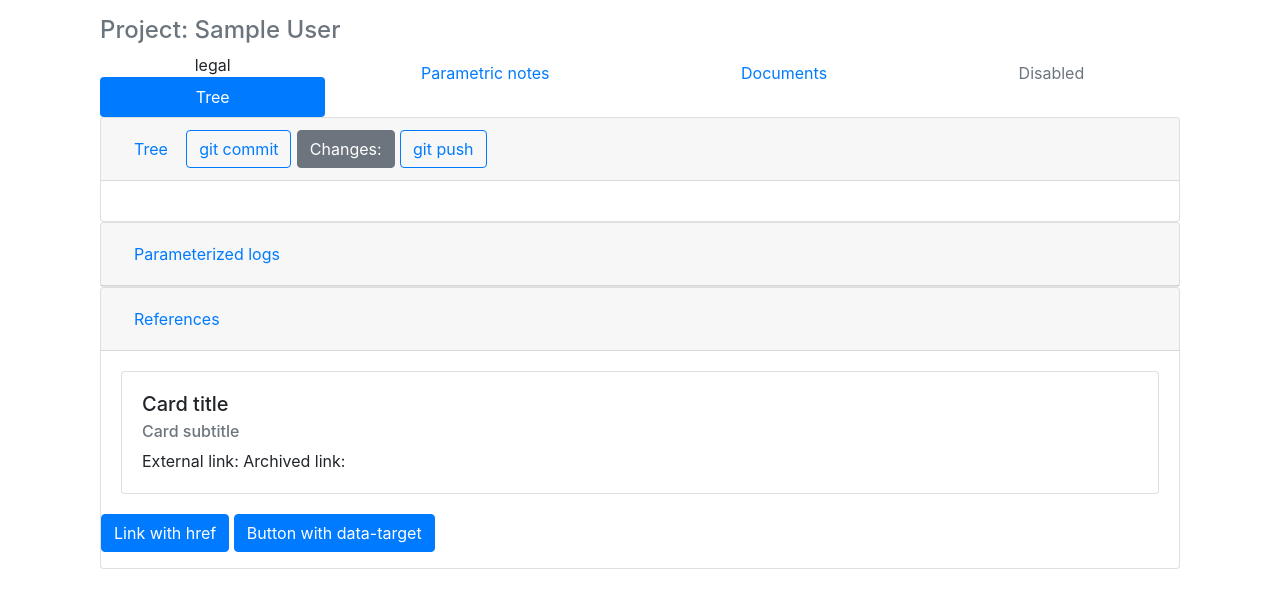
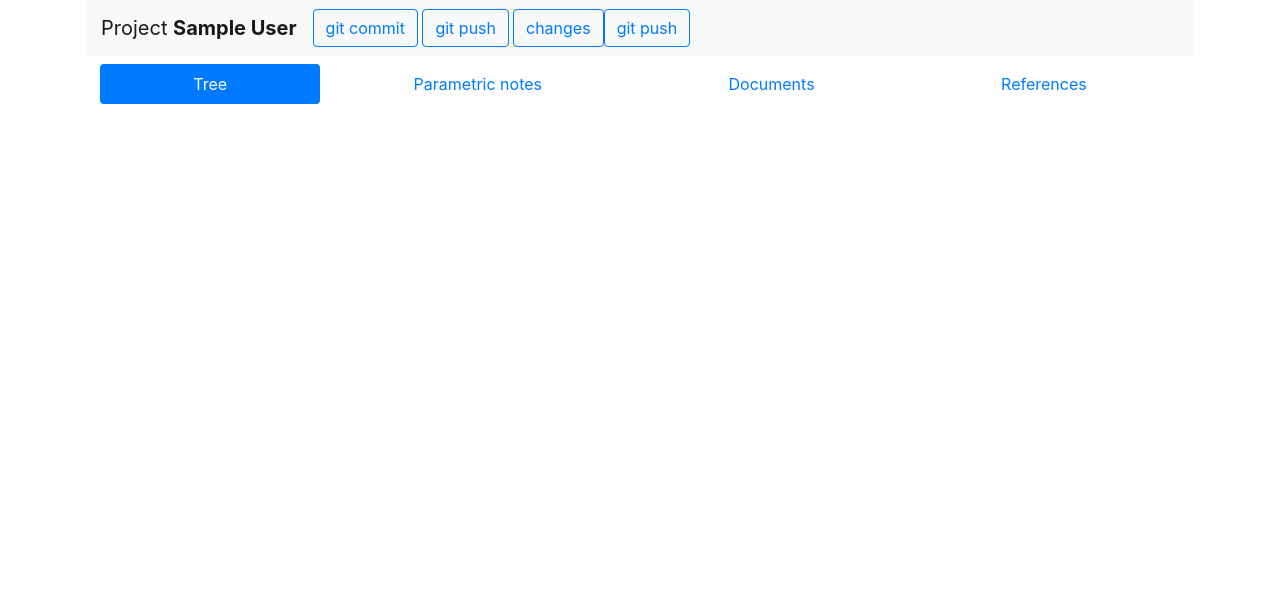
Before and after one commit to 0xDBFB7/hargrave, a Flask app: template files/hargrave/template/project.html in a window 1280 px wide. Shown: the top 608 px of the page. Run offline with Flask 2, Linux system fonts and the light colour scheme; the template is opened without the code that fills it: most values are stand-ins (such as "Sample title", 1, 10 or a date in 2020); some libraries are stand-ins or nearby versions.

Commit message:
References

```diff
--- a/files/hargrave/hargrave_ref.py
+++ b/files/hargrave/hargrave_ref.py
@@ -5,3 +5,5 @@
 
 def log(message):
     logging.debug(message)
+
+pybtex.database.parse_string(value, bib_format, **kwargs)
--- a/files/hargrave/template/add_reference.html
+++ b/files/hargrave/template/add_reference.html
@@ -1,35 +1,50 @@
-
 <div class="modal fade" id="add_reference" tabindex="-1" role="dialog" aria-labelledby="" aria-hidden="true">
   <div class="modal-dialog" role="document">
     <div class="modal-content">
+
+
       <div class="modal-header">
-        <h5 class="modal-title" id="exampleModalLabel">Git commit</h5>
+        <h5 class="modal-title" id="exampleModalLabel">Add Reference</h5>
         <button type="button" class="close" data-dismiss="modal" aria-label="Close">
           <span aria-hidden="true">&times;</span>
         </button>
       </div>
+
+
       <div class="modal-body">
 
+        <div id="alerts"></div>
 
-        <div class="input-group">
-          <textarea class="form-control" id="raw_bibtex" name="raw_bibtex" aria-label="With textarea">Paste raw BibTeX</textarea>
-        </div>
+        <div class="col-md">
+          <div class="row">
+            <div class="input-group">
+              <textarea
+                class="form-control"
+                id="raw_bibtex"
+                name="raw_bibtex"
+                aria-label="With textarea"
+                placeholder="You can paste some raw BibTeX here if you'd like."
+                rows="4" cols="50"
+                ></textarea>
+            </div>
+          </div>
 
-        <div class="row m-b-1">
-          <div class="col-sm-6 offset-sm-3">
-            <button type="button" class="btn btn-primary btn-block" onclick="document.getElementById('inputFile').click()">Add Image</button>
-            <div class="form-group inputDnD">
-              <label class="sr-only" for="inputFile">File Upload</label>
-              <input type="file" class="form-control-file text-primary font-weight-bold" id="inputFile" accept="image/*" onchange="readUrl(this)" data-title="Drag and drop a file">
+          <div class="row">
+            <div class="input-group mt-3 mb-3">
+              <div class="custom-file">
+                <input type="file" class="custom-file-input" id="add_reference_file">
+                <label class="custom-file-label" for="add_reference_file">Choose file</label>
+              </div>
+              <div class="input-group-append">
+                <span class="input-group-text" id="">Upload</span>
+              </div>
             </div>
           </div>
         </div>
-
-
       </div>
       <div class="modal-footer">
         <button type="button" class="btn btn-secondary" data-dismiss="modal">Close</button>
-        <button type="button" class="btn btn-primary">Commit</button>
+        <button type="button" class="btn btn-primary">Add</button>
       </div>
     </div>
   </div>
--- a/files/hargrave/template/js/add_reference.js
+++ b/files/hargrave/template/js/add_reference.js
@@ -1,12 +1,22 @@
-function readUrl(input) {
-  if (input.files && input.files[0]) {
-    let reader = new FileReader();
-    reader.onload = (e) => {
-      let imgData = e.target.result;
-      let imgName = input.files[0].name;
-      input.setAttribute("data-title", imgName);
-      console.log(e.target.result);
-    }
-    reader.readAsDataURL(input.files[0]);
-  }
-}
+$(document).ready(function() {
+
+/////Send the form as an AJAX post request, redirect on success, or write a warning on failure.
+$("#create_project").click(function() {
+  $.ajax({
+      type: "POST",
+      url: '/new_project',
+      data: $("#project_form").serialize(),
+      success: function(data)
+      {
+        var parsed_data = JSON.parse(data)
+        if(parsed_data.success){
+          redirectPost("/project",parsed_data["project_id"])
+        }
+        else{
+          $('#add_reference_alerts').replaceWith(
+            '<div class="alert alert-warning">' + parsed_data.alert_message + '</div>');
+        }
+      }
+    });
+    return false;
+});
--- a/files/hargrave/template/project.html
+++ b/files/hargrave/template/project.html
@@ -1,45 +1,67 @@
 <head>
 	{% include 'boilerplate.html' %}
+	<script src="js/add_reference.js"></script>
+
 </head>
 
 <body>
 	<div class="container">
 
-		<div class="col-md-12">
 
-      <div class="text-muted">
-        <div class="row mt-3"></div>
-        <h4 class="text-muted">Project: {{project["display_name"]}}</h4>
+		<nav class="navbar navbar-expand-lg navbar-light bg-light">
+			<a class="navbar-brand" href="#">Project <b>{{project["display_name"]}}</b></a>
+			<button class="navbar-toggler" type="button" data-toggle="collapse" data-target="#navbarSupportedContent" aria-controls="navbarSupportedContent" aria-expanded="false" aria-label="Toggle navigation">
+				<span class="navbar-toggler-icon"></span>
+			</button>
+
+			<div class="collapse navbar-collapse" id="navbarSupportedContent">
+				<ul class="navbar-nav mr-auto">
+					<li class="nav-item">
+						<button type="button" class="btn btn-outline-primary">git commit</button>
+						<button type="button" class="btn btn-outline-primary">git push</button>
+					</li>
+					<li class="nav-item dropdown ml-1">
+						<button type="button dropdown-toggle" href="#" id="navbarDropdown" role="button" data-toggle="dropdown" aria-haspopup="true" aria-expanded="false" class="btn btn-outline-primary">changes</button>
+						<div class="dropdown-menu" aria-labelledby="navbarDropdown">
+							{{ git_changes | safe }}
+							<!-- <a class="dropdown-item" href="#">Action</a>
+							<a class="dropdown-item" href="#">Another action</a>
+							<div class="dropdown-divider"></div>
+							<a class="dropdown-item" href="#">Something else here</a> -->
 						</div>
+					</li>
+					<li class="nav-item">
+						<button type="button" class="btn btn-outline-primary">git push</button>
+					</li>
+				</ul>
+			</div>
+		</nav>
+
+		<div class="col-md-12 mt-2">
 
 			<ul class="nav nav-pills nav-fill">
-			  <li class="nav-item"> legal
-			    <a class="nav-link active" href="#">Tree</a>
+			  <li class="nav-item">
+			    <a data-toggle="tab" class="nav-link active" href="#tree">Tree</a>
 			  </li>
 			  <li class="nav-item">
-			    <a class="nav-link" href="#">Parametric notes</a>
+			    <a  data-toggle="tab" class="nav-link" href="#parametric">Parametric notes</a>
 			  </li>
 			  <li class="nav-item">
-			    <a class="nav-link" href="#">Documents</a>
+			    <a data-toggle="tab" class="nav-link" href="#documents">Documents</a>
 			  </li>
 			  <li class="nav-item">
-			    <a class="nav-link disabled" href="#">Disabled</a>
+			    <a data-toggle="tab" class="nav-link" href="#references">References</a>
 			  </li>
 			</ul>
 
 
 			<div class="tab-content">
+
+
+				<div id="tree" class="tab-pane fade in active">
 					<div class="card">
 					  <div class="card-header" id="headingOne">
 					    <h5 class="mb-0">
-			      <button class="btn btn-link" data-toggle="collapse" data-target="#collapseOne" aria-expanded="true" aria-controls="collapseOne">
-			        Tree
-			      </button>
-			      <button type="button" class="btn btn-outline-primary">git commit</button>
-			      <button type="button" class="btn btn-secondary" data-toggle="tooltip" data-placement="bottom" title="Tooltip on bottom">
-			        Changes:
-			      </button>
-			      <button type="button" class="btn btn-outline-primary">git push</button>
 					    </h5>
 					  </div>
 
@@ -48,8 +70,10 @@
 					    </div>
 					  </div>
 					</div>
+				</div>
 
 
+				<div id="parametric" class="tab-pane">
 					<div class="card">
 					  <div class="card-header" id="headingTwo">
 					    <h5 class="mb-0">
@@ -64,7 +88,9 @@
 					        <div class="card-body">
 					          <h5 class="card-title">Scratchpad</h5>
 					          <h6 class="card-subtitle mb-2 text-muted">Card subtitle</h6>
-			          <p class="card-text">Some quick example text to build on the card title and make up the bulk of the card's content.</p>
+					          <p class="card-text">
+											Some quick example text to build on the card title and make up the bulk of the card's content.
+										</p>
 					          <a href="#" class="card-link">Card link</a>
 					          <a href="#" class="card-link">Another link</a>
 					        </div>
@@ -73,7 +99,9 @@
 					        <div class="card-body">
 					          <h5 class="card-title">Scratchpad</h5>
 					          <h6 class="card-subtitle mb-2 text-muted">Card subtitle</h6>
-			          <p class="card-text">Some quick example text to build on the card title and make up the bulk of the card's content.</p>
+					          <p class="card-text">
+											Some quick example text to build on the card title and make up the bulk of the card's content.
+										</p>
 					          <a href="#" class="card-link">Card link</a>
 					          <a href="#" class="card-link">Another link</a>
 					        </div>
@@ -81,17 +109,17 @@
 					    </div>
 					  </div>
 					</div>
+				</div>
 
 
+				<div id="documents" class="tab-pane">
+
+				</div>
+
+
+				<div id="references" class="tab-pane">
+					{% for reference in project["references"] %}
 						<div class="card">
-			  <div class="card-header" id="refAccordionLabel">
-			    <h5 class="mb-0">
-			      <button class="btn btn-link collapsed" data-toggle="collapse show" data-target="#refAccordion" aria-expanded="true" aria-controls="collapseThree">
-			        References
-			      </button>
-			    </h5>
-			  </div>
-			  <div id="refAccordion" class="collapse show" aria-labelledby="refAccordionLabel" data-parent="#accordion">
 					    <div class="card-body">
 					      <div class="card" style="width">
 					        <div class="card-body">
@@ -102,13 +130,23 @@
 					        </div>
 					      </div>
 					  	</div>
-			  </div>
-
 						<p>
-					  <a class="btn btn-primary" data-toggle="collapse" href="#collapseExample" role="button" aria-expanded="false" aria-controls="collapseExample">
+						  <a
+								class="btn btn-primary"
+								data-toggle="collapse"
+								href="#collapseExample"
+								role="button"
+								aria-expanded="false"
+								aria-controls="collapseExample">
 						    Link with href
 						  </a>
-					  <button class="btn btn-primary" type="button" data-toggle="collapse" data-target="#collapseExample" aria-expanded="false" aria-controls="collapseExample">
+						  <button
+								class="btn btn-primary"
+								type="button"
+								data-toggle="collapse"
+								data-target="#collapseExample"
+								aria-expanded="false"
+								aria-controls="collapseExample">
 						    Button with data-target
 						  </button>
 						</p>
@@ -118,28 +156,21 @@
 						  </div>
 						</div>
 					</div>
+					{% endfor %}
+
+					<button type="button" data-toggle="modal"
+						data-target="#add_reference"
+						class="btn btn-primary btn-lg btn-block mt-2">
+							Add a new reference
+					</button>
+
 				</div>
-  <div>
 
 
-<div class="modal fade" id="git_commit_modal" tabindex="-1" role="dialog" aria-labelledby="" aria-hidden="true">
-  <div class="modal-dialog" role="document">
-    <div class="modal-content">
-      <div class="modal-header">
-        <h5 class="modal-title" id="exampleModalLabel">Git commit</h5>
-        <button type="button" class="close" data-dismiss="modal" aria-label="Close">
-          <span aria-hidden="true">&times;</span>
-        </button>
-      </div>
-      <div class="modal-body">
-        <input type="text" class="form-control" id="filter" placeholder="Search for project names..">
-      </div>
-      <div class="modal-footer">
-        <button type="button" class="btn btn-secondary" data-dismiss="modal">Close</button>
-        <button type="button" class="btn btn-primary">Commit</button>
-      </div>
-    </div>
     	</div>
   	</div>
 
+		{% include 'add_reference.html' %}
+
+	</div>
 </body>
```
Also changed, not shown: files/hargrave/hargrave.py (+20 -6 lines), files/hargrave/template/css/drag_and_drop.css (deleted, +0 -35 lines), 3 other files. Lines whose indentation alone changed are shown as unchanged.
